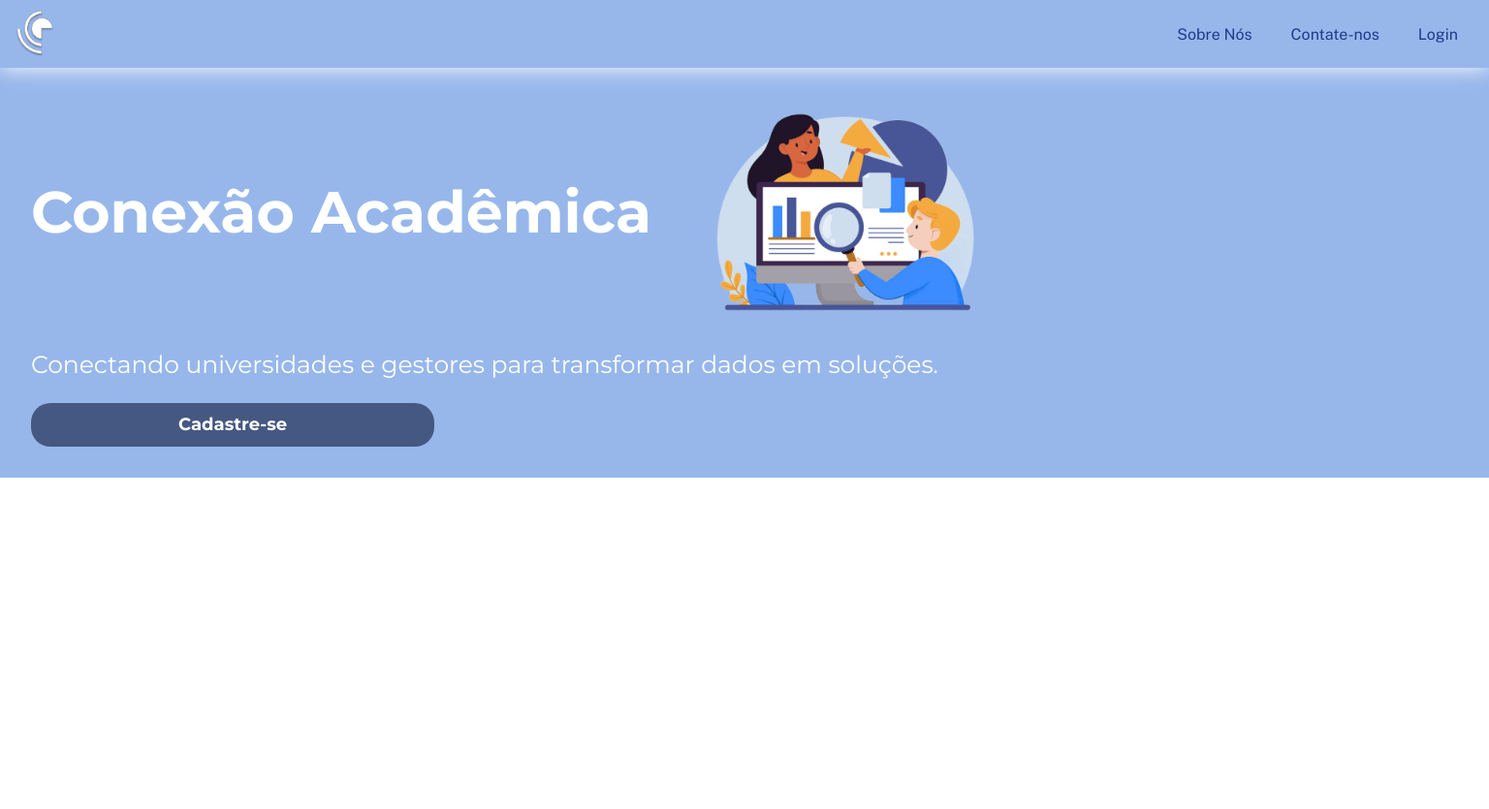
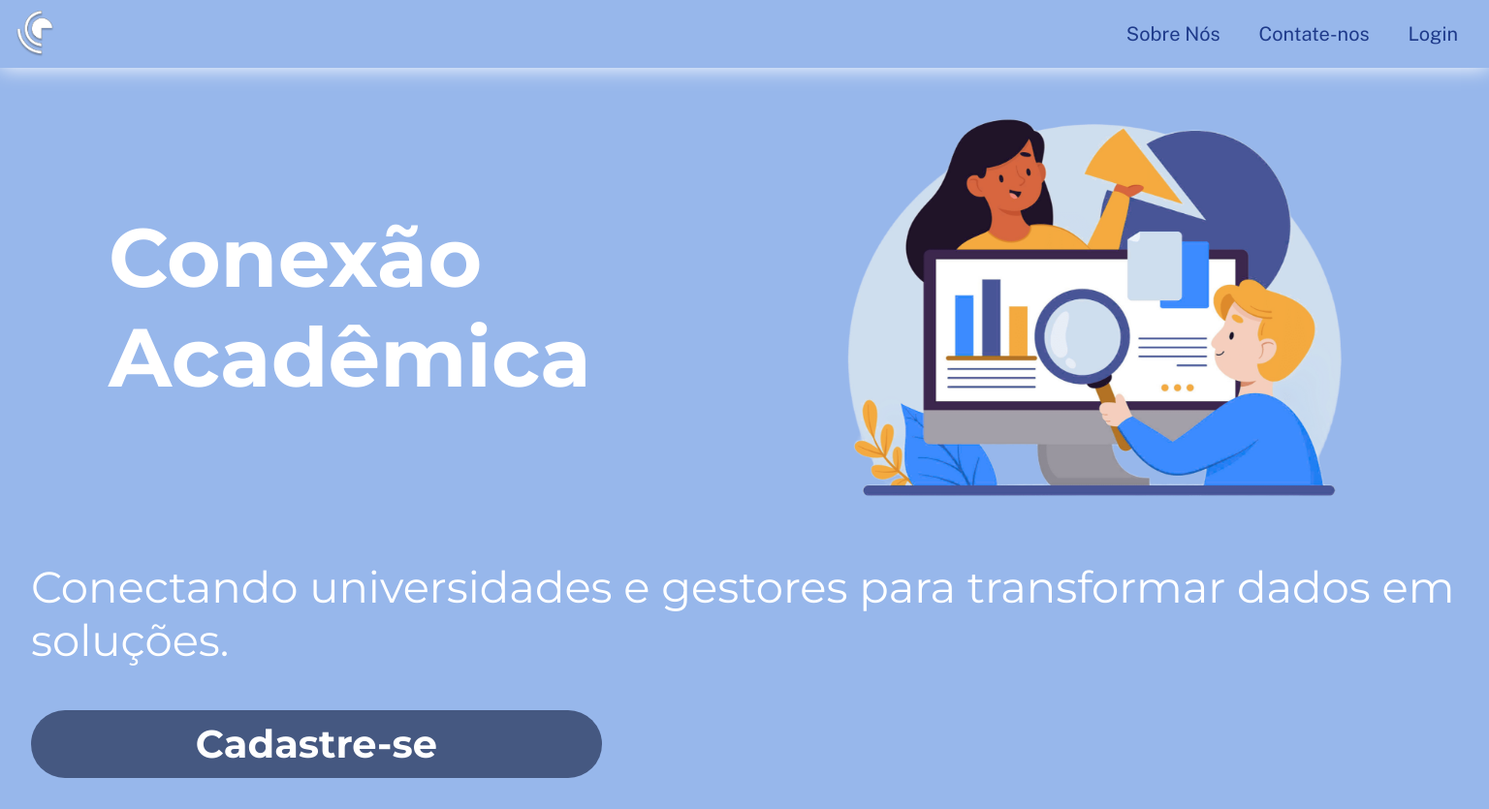
Before and after one commit to marlonzl7/conexao-academica, a website: page web-data-viz/public/index.html in a window 1536 px wide. Shown: the whole page at 97% size. Before the commit the page ends 800 px from the top, so only its background shows below. Drawn offline with nearby package versions, Linux system fonts and the light colour scheme.

Commit message:
style: estilizando home a partir de 1024px

```diff
--- a/web-data-viz/public/css/index.css
+++ b/web-data-viz/public/css/index.css
@@ -111,7 +111,7 @@ ul {
     border-radius: 3px;
     text-decoration: none;
     color: var(--text-color);
-    transition: var(--background-color) 0.3s ease;
+    transition: background-color 0.3s ease;
     width: 50%;
     height: 30px;
 }
@@ -152,7 +152,7 @@ ul {
         font-size: 60px;
     }
 
-    #container-home{
+    #container-home {
         display: flex;
         justify-content: flex-end;
         align-items: center;
@@ -174,8 +174,60 @@ ul {
         height: 45px;
         font-size: large;
     }
+}
 
-    #section-home a:hover {
-        background-color: var(--main-color);
+@media screen and (min-width: 1024px) {
+    header img {
+        width: 40px;
+    }
+
+    nav ul {
+        font-size: large;
+    }
+
+
+    #section-home h1 {
+        font-size: 80px;
+    }
+
+    #container-home img {
+        width: 550px;
+    }
+
+    #section-home p {
+        font-size: 30px;
+    }
+
+    #section-home a {
+        border-radius: 40px;
+        width: 50%;
+        height: 60px;
+        font-size: 30px;
     }
 }
+
+@media screen and (min-width: 1440px){
+    nav ul {
+        font-size: 20px;
+    }
+
+    #section-home h1 {
+        padding: 0 5rem;
+        font-size: 85px;
+    }
+
+    #container-home img {
+        width: 750px;
+    }
+
+    #section-home p {
+        font-size: 45px;
+    }
+
+    #section-home a {
+        border-radius: 40px;
+        width: 40%;
+        height: 70px;
+        font-size: 40px;
+    }
+}
```
Also changed, not shown: web-data-viz/public/index.html (+0 -2 lines).
